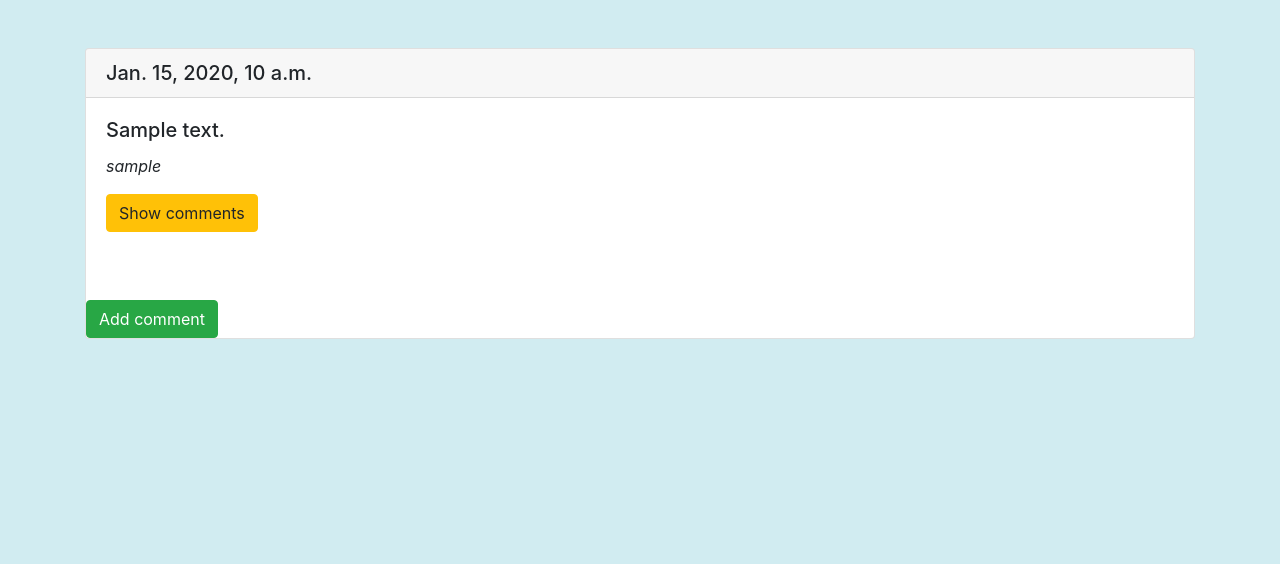
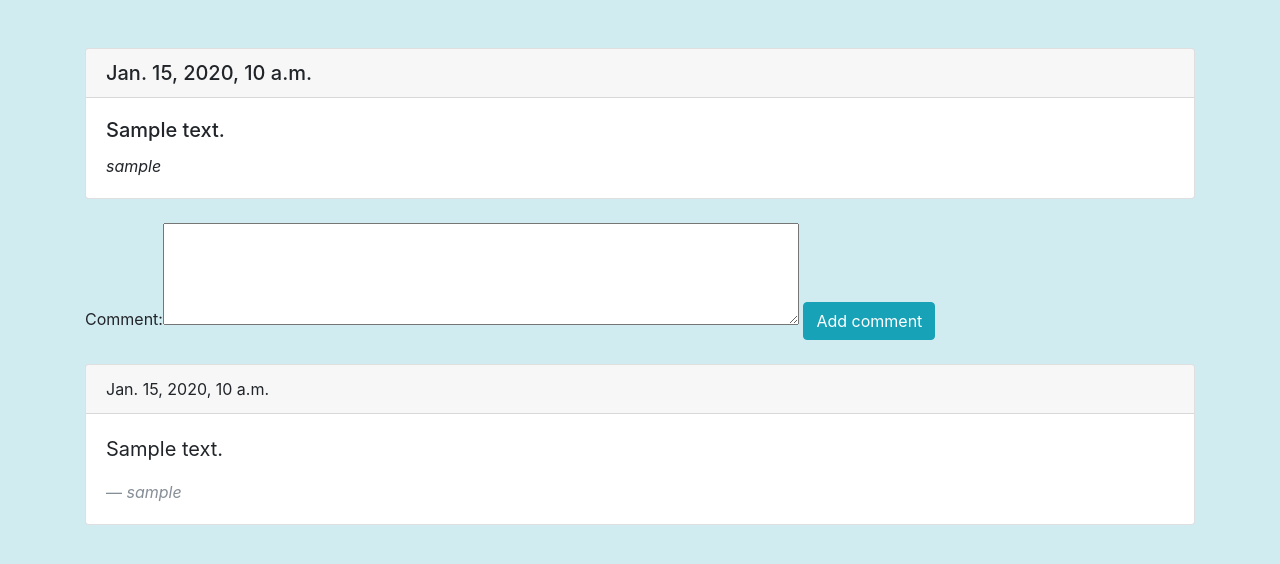
Before and after one commit to Arytur/Twittar, a Django app: page /post/1/ in a window 1280 px wide. Shown: the part 70-634 px from the top of the page. Run offline with Django 3.2, Linux system fonts and the light colour scheme; tables that the repository leaves empty hold one stand-in row (values such as "Sample post"); some libraries are stand-ins or nearby versions.

```diff
--- a/twittar_app/forms.py
+++ b/twittar_app/forms.py
@@ -30,5 +30,5 @@ class AddCommentForm(forms.ModelForm):
         model = Comments
         fields = ['comment']
         widgets = {
-            'comment': Textarea(attrs={'cols': 40, 'rows': 4}),
+            'comment': Textarea(attrs={'cols': 60, 'rows': 4}),
         }
--- a/twittar_app/models.py
+++ b/twittar_app/models.py
@@ -12,3 +12,4 @@ class Comments(models.Model):
     comment = models.CharField(max_length=140)
     user = models.ForeignKey(User)
     tweet = models.ForeignKey(Tweet)
+    creation_date = models.DateTimeField(auto_now_add=True)
--- a/twittar_app/templates/base.html
+++ b/twittar_app/templates/base.html
@@ -9,6 +9,7 @@
             background-color: #d1ecf1;
         }
     </style>
+    {% block style %}{% endblock %}
 </head>
 <body>
     <nav class="navbar navbar-expand-lg navbar-light bg-light">
--- a/twittar_app/templates/post.html
+++ b/twittar_app/templates/post.html
@@ -9,26 +9,33 @@
             <div class="card-body">
                 <h5 class="card-title">{{ tweet.content }}</h5>
                 <p class="card-text"><i>{{ tweet.user }}</i></p>
-            <button onclick="myFunction()" class="btn btn-warning">Show comments</button>
-                  </div><br><br>
-              <div id="comment">
+            </div>
+        </div><br>
+
+        <div>
             <form method="post" action="#">
                 {% csrf_token %}
-                      {{ form.as_ }}
-                      <button type="submit" class="btn btn-success">Add comment</button>
+                {{ form.as_table }}
+                <button type="submit" class="btn btn-info">Add comment</button>
             </form>
+        </div><br>
+
+        {%  for comment in comments %}
+        <div class="card">
+
+                <div class="card-header">
+                    {{ comment.creation_date }}
                 </div>
+                <div class="card-body">
+                    <blockquote class="blockquote mb-0">
+                        <p>{{ comment.comment }}</p>
+                        <footer class="blockquote-footer"><i>{{ comment.user }}</i></footer>
+                    </blockquote>
                 </div>
         </div><br>
+        {% endfor %}
+
+
     </div>
-    <script>
-    function myFunction() {
-        var x = document.getElementById('comment');
-        if (x.style.display === 'none') {
-            x.style.display = 'block';
-        } else {
-            x.style.display = 'none';
-        }
-    }
-    </script>
+
 {% endblock %}
--- a/twittar_app/views.py
+++ b/twittar_app/views.py
@@ -1,7 +1,7 @@
 from django.http import HttpResponseRedirect
 from django.shortcuts import render, redirect
 from django.views import View
-from .models import Tweet, Comments
+from .models import *
 from .forms import *
 from django.contrib.auth import login, authenticate
 
@@ -25,9 +25,14 @@ class MainPageView(View):
 
     def get(self, request):
         tweets = Tweet.objects.all().order_by('-creation_date')
-        return render(request, 'main.html', {'tweets': tweets})
-
-
+        comments = Comments.objects.all().order_by('-creation_date')
+        comments_amount = len(comments)
+        ctx = {
+            'tweets': tweets,
+            'comments': comments,
+            'comments_amount': comments_amount
+        }
+        return render(request, 'main.html', ctx)
 
 
 class AddPostView(View):
@@ -58,9 +63,11 @@ class PostView(View):
     def get(self, request, post_id):
         tweet = Tweet.objects.get(id=post_id)
         form = AddCommentForm()
+        comments = Comments.objects.all()
         ctx = {
             'tweet': tweet,
-            'form': form
+            'form': form,
+            'comments': comments
         }
         return render(request, 'post.html', ctx)
 
```
Also changed, not shown: twittar_app/templates/main.html (+25 -8 lines), twittar_app/migrations/0001_initial.py, twittar_app/migrations/0002_comments.py (deleted). Lines whose indentation alone changed are shown as unchanged.
